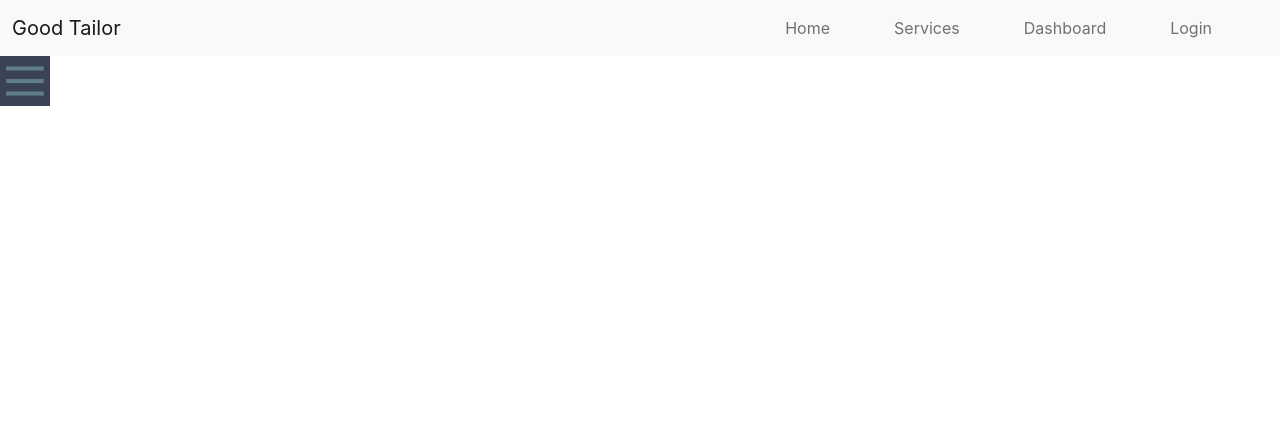
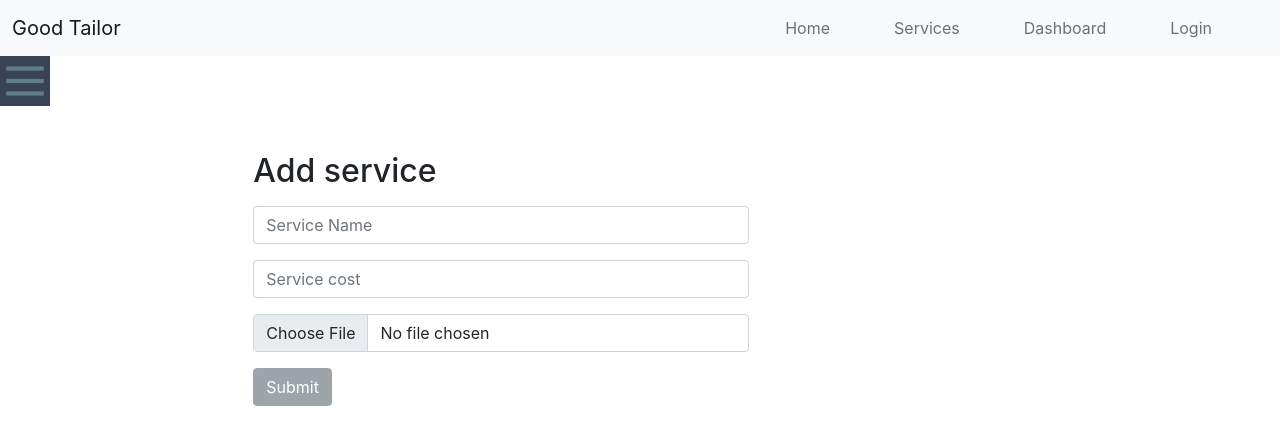
Before and after one commit to RudroMajumder/GoodTailorClient, a React (Create React App) app: page /addService in a window 1280 px wide. Shown: the top 444 px of the page. Built offline with nearby package versions, Linux system fonts and the light colour scheme.

Commit message:
add service done

```diff
--- a/src/components/AddService/AddService.js
+++ b/src/components/AddService/AddService.js
@@ -22,8 +22,44 @@ const AddService = () => {
         backgroundColor:"#3A4256"
     }
 
+    const handleBlur = e => {
+        const newServiceInfo = { ...serviceInfo };
+        newServiceInfo[e.target.name] = e.target.value;
+        setServiceInfo(newServiceInfo);
+    }
+    const handleChange = e =>{
+        const imgData = new FormData();
+        imgData.set("key","ca05be820f1d08faa7e2c9cd65312245");
+        imgData.append("image",e.target.files[0]);
+        axios.post('https://api.imgbb.com/1/upload', imgData)
+          .then(function (response) {
+            setImgURL(response.data.data.display_url);
+          })
+          .catch(function (error) {
+          });
+          let newInfo;
+    }
 
-    console.log(imgURL)
+    const onSubmit = data => {
+        let newInfo;
+        if(imgURL){
+            newInfo = {...serviceInfo,img:imgURL};
+        }
+        setServiceInfo(newInfo);
+        console.log(data)
+        fetch('http://localhost:5000/addService',{
+            method:"POST",
+            headers:{"Content-Type":"application/json"},
+            body:JSON.stringify(serviceInfo)
+        })
+        .then(res=>res.json())
+        .then(data => {
+            if(data){
+                alert("Service added successfully");
+            }
+        })
+    };
+    console.log(serviceInfo)
     return (
         <section>
             <Navbar></Navbar>
@@ -33,8 +69,25 @@ const AddService = () => {
                 <Sidebar sidebarOpen={sidebarOpen}></Sidebar>
                 </div>
 
-                <div className="col-md-10 col-sm-10">
+                <div className="col-md-10 col-sm-10 mt-5 p-5">
+                    <h2> Add service </h2>
+                <form onSubmit={handleSubmit(onSubmit)}>
+                    <div className="form-group w-50 mt-3">
+                        <input type="text" {...register("name")} name="name" placeholder="Service Name" className="form-control" onBlur={handleBlur}/>
+                        {errors.name && <span className="text-danger">This field is required</span>}
+                    </div>
+                    <div className="form-group w-50 mt-3">
+                        <input type="text" {...register("cost")} name="cost" placeholder="Service cost" className="form-control" onBlur={handleBlur}/>
+                        {errors.name && <span className="text-danger">This field is required</span>}
+                    </div>
+                    <div className="form-group w-50 mt-3">
+                        <input type="file"  name="image"  className="form-control" onChange={handleChange}/>
+                        {errors.image && <span className="text-danger">This field is required</span>}
+                    </div>
 
+                    {imgURL?<input type="submit" className="btn btn-success mt-3 text-white"/>:
+                    <input type="submit" className="btn btn-secondary mt-3 text-white" disabled/>}
+                </form>
                 </div>
 
             </div>
--- a/src/components/DashBoard/DashBoard/DashBoard.js
+++ b/src/components/DashBoard/DashBoard/DashBoard.js
@@ -21,11 +21,11 @@ const DashBoard = () => {
             <Navbar></Navbar>
 
             <div className="row">
-                <div className="col-md-2 col-sm-2">
+                <div className="col-md-2 col-sm-2 ">
                     <FcMenu size={"50px"} onClick={handleSidebar} style={toggleStyle} className="toggle"/>
                     <Sidebar sidebarOpen={sidebarOpen}></Sidebar>
                 </div>
-                <div className="col-md-10 col-sm-10">
+                <div className="col-md-10 col-sm-10 ">
                     <Appointments></Appointments>
                 </div>
             </div>
--- a/src/components/Shared/Sidebar/Sidebar.js
+++ b/src/components/Shared/Sidebar/Sidebar.js
@@ -4,7 +4,6 @@ import { FcMenu,FcList,FcAddDatabase,FcBusinessman,FcSettings } from "react-icon
 import './Sidebar.css'
 
 const Sidebar = ({sidebarOpen}) => {
-    console.log(sidebarOpen);
     let sidebarStyle;
 
     if(sidebarOpen){
```
